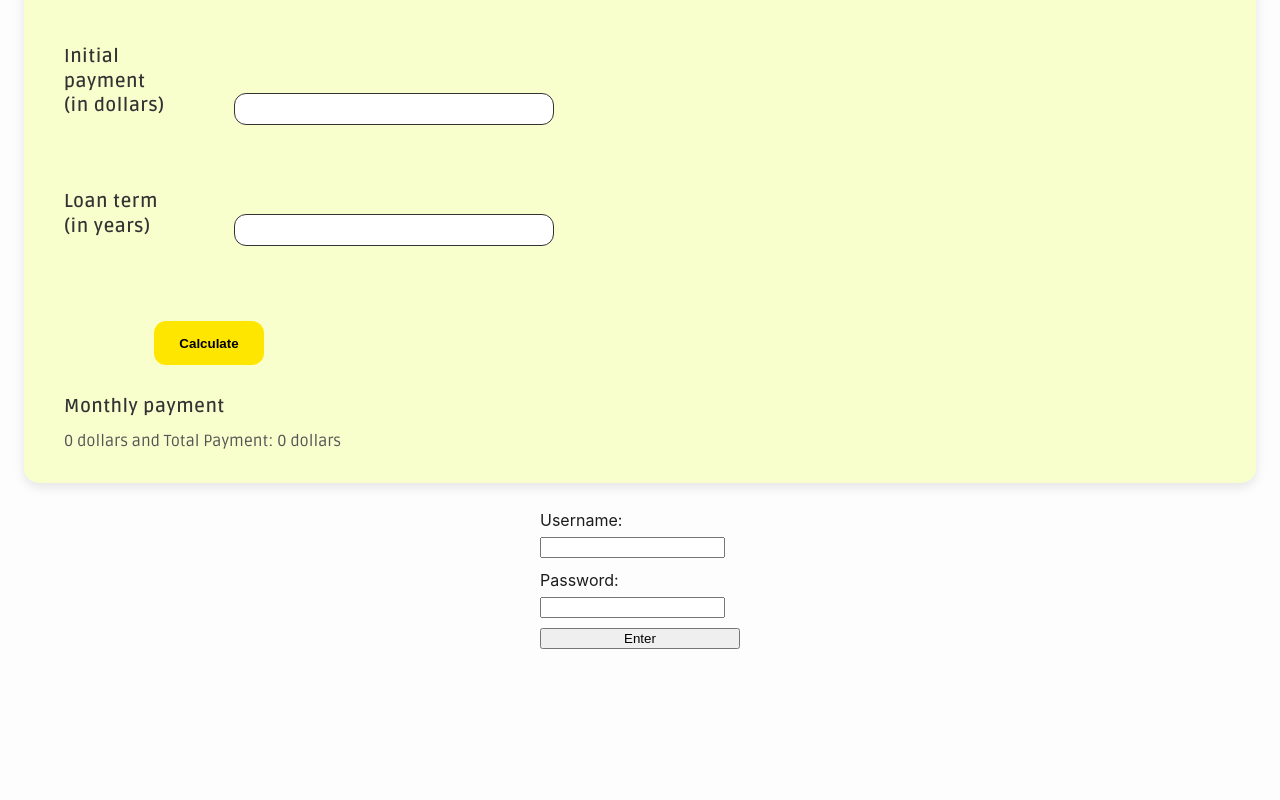
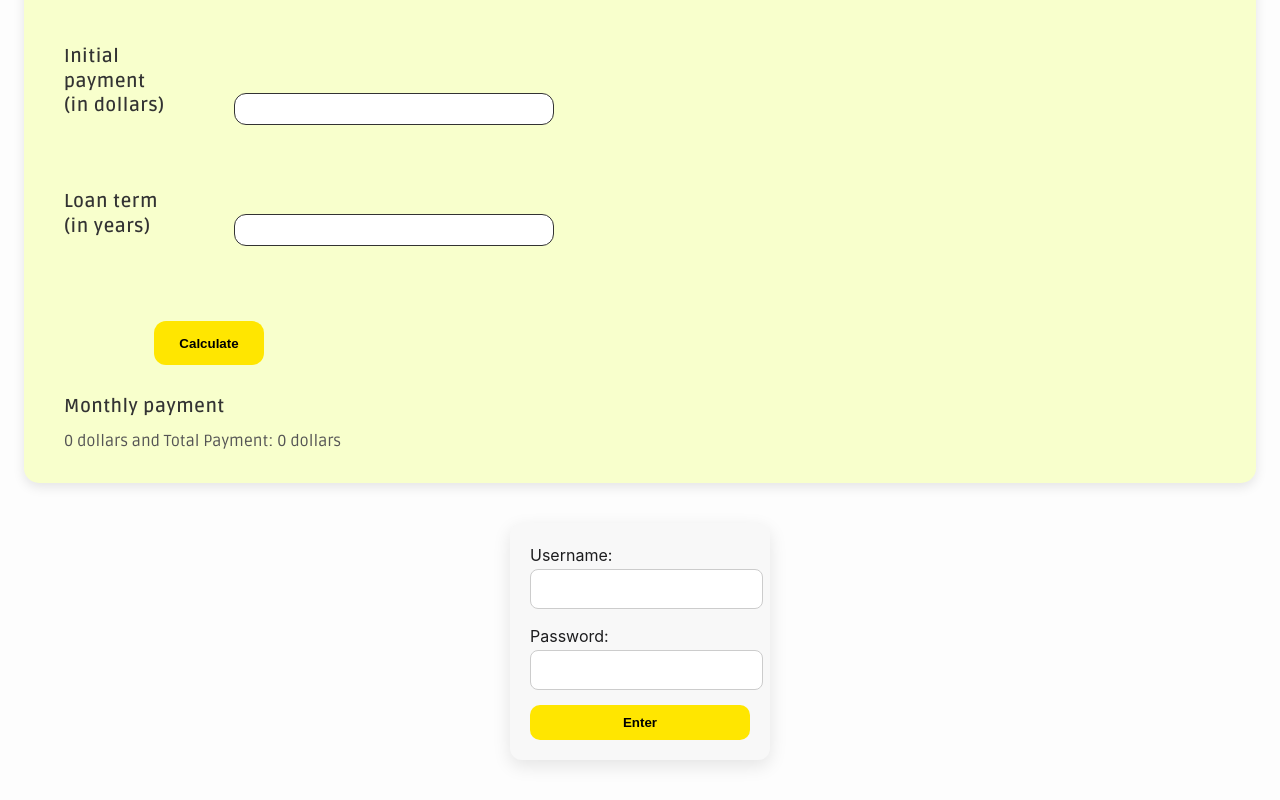
Before and after one commit to Martin13025/Bank-application, a React (Create React App) app in the folder frontend/my-bank/: page /admin in a window 1280 px wide. Shown: the part 1707-2507 px from the top of the page. Before the commit the page ends 2356 px from the top, so only its background shows below. Built offline with nearby package versions, Linux system fonts and the light colour scheme.

Commit message:
Enhance Login form styling and layout
Updated form styles for better layout and aesthetics.

```diff
--- a/frontend/my-bank/src/components/Login.css
+++ b/frontend/my-bank/src/components/Login.css
@@ -1,15 +1,49 @@
 form {
   display: flex;
   flex-direction: column;
-  width: 200px;
-  margin: auto;
+  width: 220px;
+  margin: 40px auto;
+  padding: 20px;
+  background-color: #f8f8f8;
+  border-radius: 12px;
+  box-shadow: 0 6px 18px rgba(0, 0, 0, 0.1);
+  transition: box-shadow 0.3s, transform 0.3s;
+}
+
+form:hover {
+  transform: translateY(-2px);
+  box-shadow: 0 10px 25px rgba(0, 0, 0, 0.15);
 }
 
 input[type="text"],
 input[type="password"] {
-  margin-bottom: 10px;
+  padding: 10px 12px;
+  margin-bottom: 15px;
+  border: 1px solid #ccc;
+  border-radius: 8px;
+  font-size: 1rem;
+  transition: border-color 0.3s, box-shadow 0.3s;
+}
+
+input[type="text"]:focus,
+input[type="password"]:focus {
+  border-color: #ff5334;
+  box-shadow: 0 0 5px rgba(255, 83, 52, 0.5);
+  outline: none;
 }
 
 input[type="submit"] {
+  padding: 10px 15px;
+  border: none;
+  border-radius: 10px;
+  background-color: #ffe600;
+  font-weight: 600;
   cursor: pointer;
+  transition: background-color 0.3s, transform 0.2s, box-shadow 0.2s;
 }
+
+input[type="submit"]:hover {
+  background-color: #ffd500;
+  transform: translateY(-2px);
+  box-shadow: 0 4px 10px rgba(0, 0, 0, 0.1);
+}
```
